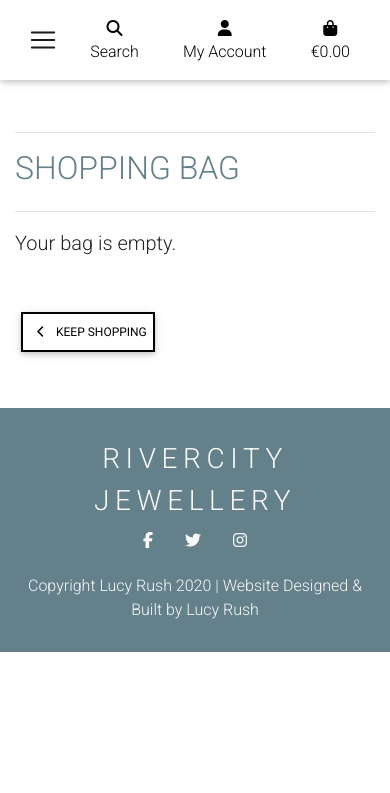
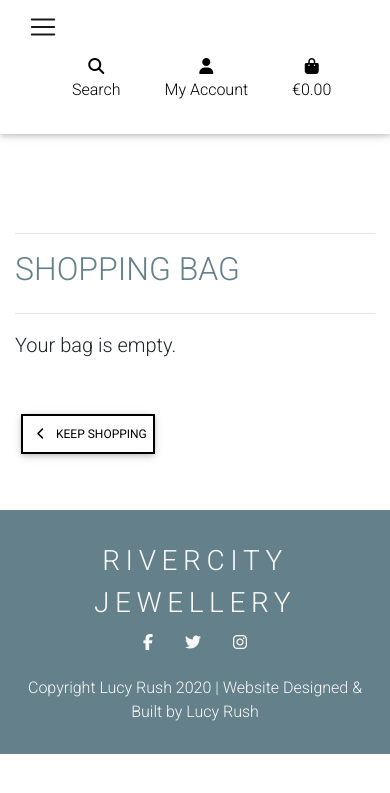
Before and after one commit to lucyrush/rivercity_jewellery, a Django app: page /bag/ in a window 390 px wide. Shown: the top 793 px of the page. Run offline with Django 3.2, Linux system fonts and the light colour scheme; some libraries are stand-ins or nearby versions.

Commit message:
Added ul fro nav item

```diff
--- a/static/css/base.css
+++ b/static/css/base.css
@@ -344,6 +344,7 @@
     }
 
     body {
+        padding-top: 12vh;
         height: calc(100vh - 116px);
     }
 
--- a/templates/includes/mobile-top-header.html
+++ b/templates/includes/mobile-top-header.html
@@ -1,5 +1,7 @@
+<ul>
     <li class="list-inline-item">
-    <a class="text-black nav-link d-block d-lg-none" href="#" id="mobile-search" data-toggle="dropdown" aria-haspopup="true" aria-expanded="false">
+        <a class="text-black nav-link d-block d-lg-none" href="#" id="mobile-search" data-toggle="dropdown"
+            aria-haspopup="true" aria-expanded="false">
             <div class="text-center">
                 <div><i class="fas fa-search fa-lg"></i></div>
                 <p class="my-0">Search</p>
@@ -8,9 +10,11 @@
         <div class="dropdown-menu border-0 w-100 p-3 rounded-0 my-0" aria-labelledby="mobile-search">
             <form class="form" method="GET" action="{% url 'products' %}">
                 <div class="input-group w-100">
-                <input class="form-control border border-black rounded-0" type="text" name="q" placeholder="Search our site">
+                    <input class="form-control border border-black rounded-0" type="text" name="q"
+                        placeholder="Search our site">
                     <div class="input-group-append">
-                    <button class="form-control form-control btn btn-black border border-black rounded-0" type="submit">
+                        <button class="form-control form-control btn btn-black border border-black rounded-0"
+                            type="submit">
                             <span class="icon">
                                 <i class="fas fa-search"></i>
                             </span>
@@ -21,7 +25,8 @@
         </div>
     </li>
     <li class="list-inline-item dropdown">
-    <a class="text-black nav-link d-block d-lg-none" href="#" data-toggle="dropdown" aria-haspopup="true" aria-expanded="false">
+        <a class="text-black nav-link d-block d-lg-none" href="#" data-toggle="dropdown" aria-haspopup="true"
+            aria-expanded="false">
             <div class="text-center">
                 <div><i class="fas fa-user fa-lg" aria-labelledby="user-options"></i></div>
                 <p class="my-0">My Account</p>
@@ -42,7 +47,8 @@
         </div>
     </li>
     <li class="list-inline-item">
-    <a class="{% if grand_total %}text-primary font-weight-bold{% else %}text-black{% endif %} nav-link d-block d-lg-none" href="{% url 'view_bag' %}">
+        <a class="{% if grand_total %}text-primary font-weight-bold{% else %}text-black{% endif %} nav-link d-block d-lg-none"
+            href="{% url 'view_bag' %}">
             <div class="text-center">
                 <div><i class="fas fa-shopping-bag fa-lg"></i></div>
                 <p class="my-0">
@@ -55,3 +61,4 @@
             </div>
         </a>
     </li>
+</ul>
```
Lines whose indentation alone changed are shown as unchanged.
